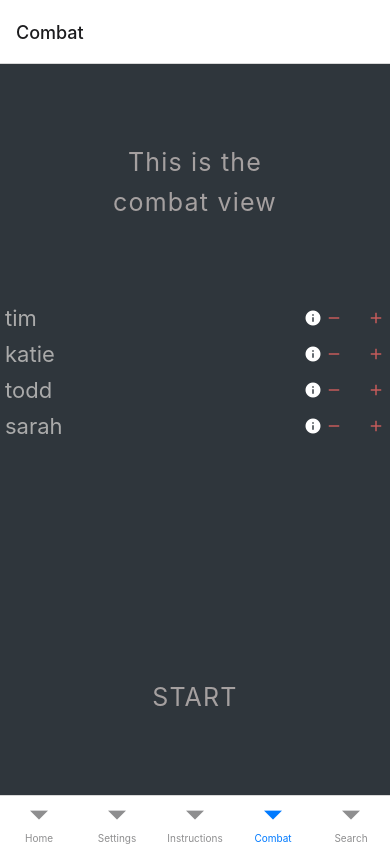
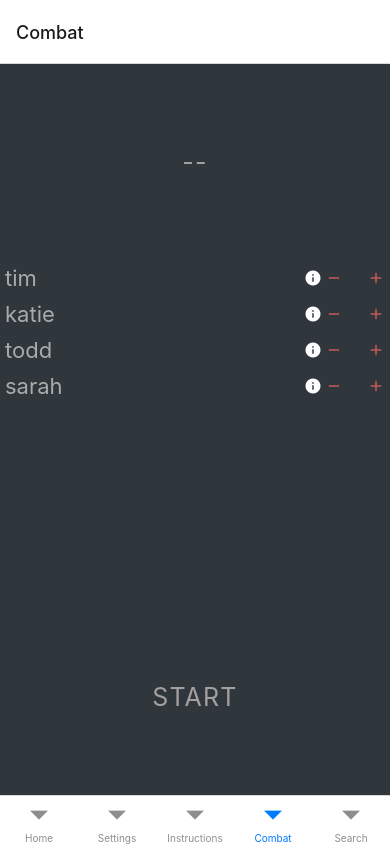
Before and after one commit to applied-sorcery/dnd-init-tracker, a React Native app: screen /Combat in a window 390 px wide. Built offline with nearby package versions, Linux system fonts and the light colour scheme.

Commit message:
add round counter to combat screen

```diff
--- a/src/components/CombatView.js
+++ b/src/components/CombatView.js
@@ -26,7 +26,7 @@ const baseUrl = 'http://dnd5eapi.co';
 
 const CombatView = ({navigation, combatants}) => {
   //mock data:
-
+  const [round, setRound] = useState(0)
   const [whoseTurn, setWhoseTurn] = useState(0);
   const [preBattle, setPreBattle] = useState(true);
   const [savedCombats, setSavedCombats] = useState([]);
@@ -52,25 +52,27 @@ const CombatView = ({navigation, combatants}) => {
 
   const onStartPress = () => {
     setPreBattle(false);
+    setRound(1);
  };
 
 
   const onNextPress = () => {
-     testData.length-1 == whoseTurn ?
-      setWhoseTurn(0):
-      setWhoseTurn(whoseTurn+1);
-
-      console.log(whoseTurn);
+     if(testData.length-1 == whoseTurn){
+       setRound((round)=> round+1);
+       setWhoseTurn(0);
+     } else {
+      setWhoseTurn(whoseTurn+1);}
   };
 
 
   return (
     testData ?
     <View style={Styles.container}>
-      <Text style={Styles.defaultText}>This is the combat view</Text>
+
+      <Text style={Styles.defaultText}>{preBattle ? "--": "Round: " + round}</Text>
 
       {/* {isNewCombat() ? <NewCombatView />: <LoadCombatView />} */}
-
+      <View style={Styles.listArea}>
       <FlatList
         data={testData}
         renderItem={renderItem}
@@ -78,6 +80,7 @@ const CombatView = ({navigation, combatants}) => {
         ListEmptyComponent={() => <Text>{'<no mobs yet>'}</Text>}
         keyboardShouldPersistTaps="always"
       />
+      </View>
       <TouchableOpacity onPress={preBattle ? onStartPress :onNextPress}>
       <Text style={Styles.defaultText}>{preBattle ? 'START' :'NEXT'}</Text>
         </TouchableOpacity>
```
